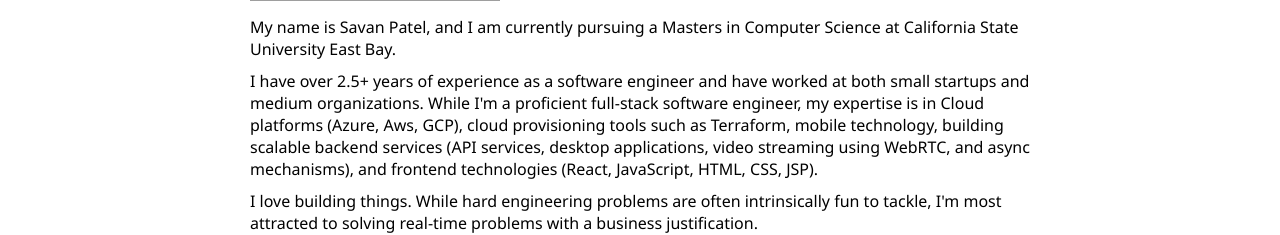
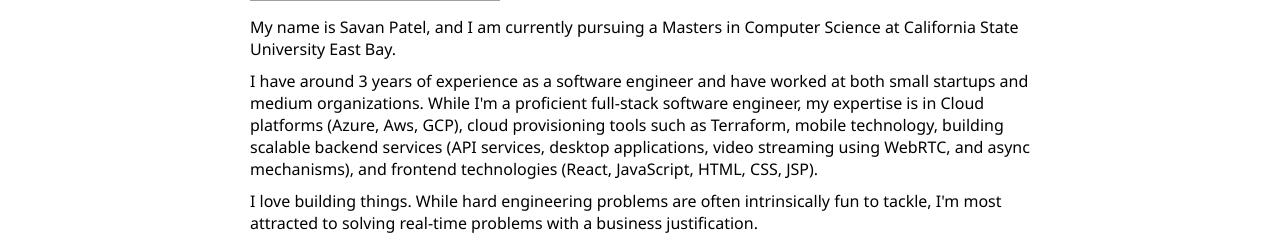
Before and after one commit to antimaze/antimaze.github.io, a plain HTML site: page index.html in a window 1280 px wide. Shown: the part 424-659 px from the top of the page. Drawn offline with Linux system fonts and the light colour scheme; grey boxes are pictures that could not be loaded.

Commit message:
Index updated...

```diff
--- a/index.html
+++ b/index.html
@@ -28,7 +28,7 @@
 		My name is Savan Patel, and I am currently pursuing a Masters in Computer Science at California State University East Bay.
 		</p>
 		<p>
-		I have over 2.5+ years of experience as a software engineer and have worked at both small startups and medium organizations. While I'm a proficient full-stack software engineer, my expertise is in Cloud platforms (Azure, Aws, GCP), cloud provisioning tools such as Terraform, mobile technology, building scalable backend services (API services, desktop applications, video streaming using WebRTC, and async mechanisms), and frontend technologies (React, JavaScript, HTML, CSS, JSP).
+		I have around 3 years of experience as a software engineer and have worked at both small startups and medium organizations. While I'm a proficient full-stack software engineer, my expertise is in Cloud platforms (Azure, Aws, GCP), cloud provisioning tools such as Terraform, mobile technology, building scalable backend services (API services, desktop applications, video streaming using WebRTC, and async mechanisms), and frontend technologies (React, JavaScript, HTML, CSS, JSP).
 		</p>
 		<p>
 		I love building things. While hard engineering problems are often intrinsically fun to tackle, I'm most attracted to solving real-time problems with a business justification.
```
